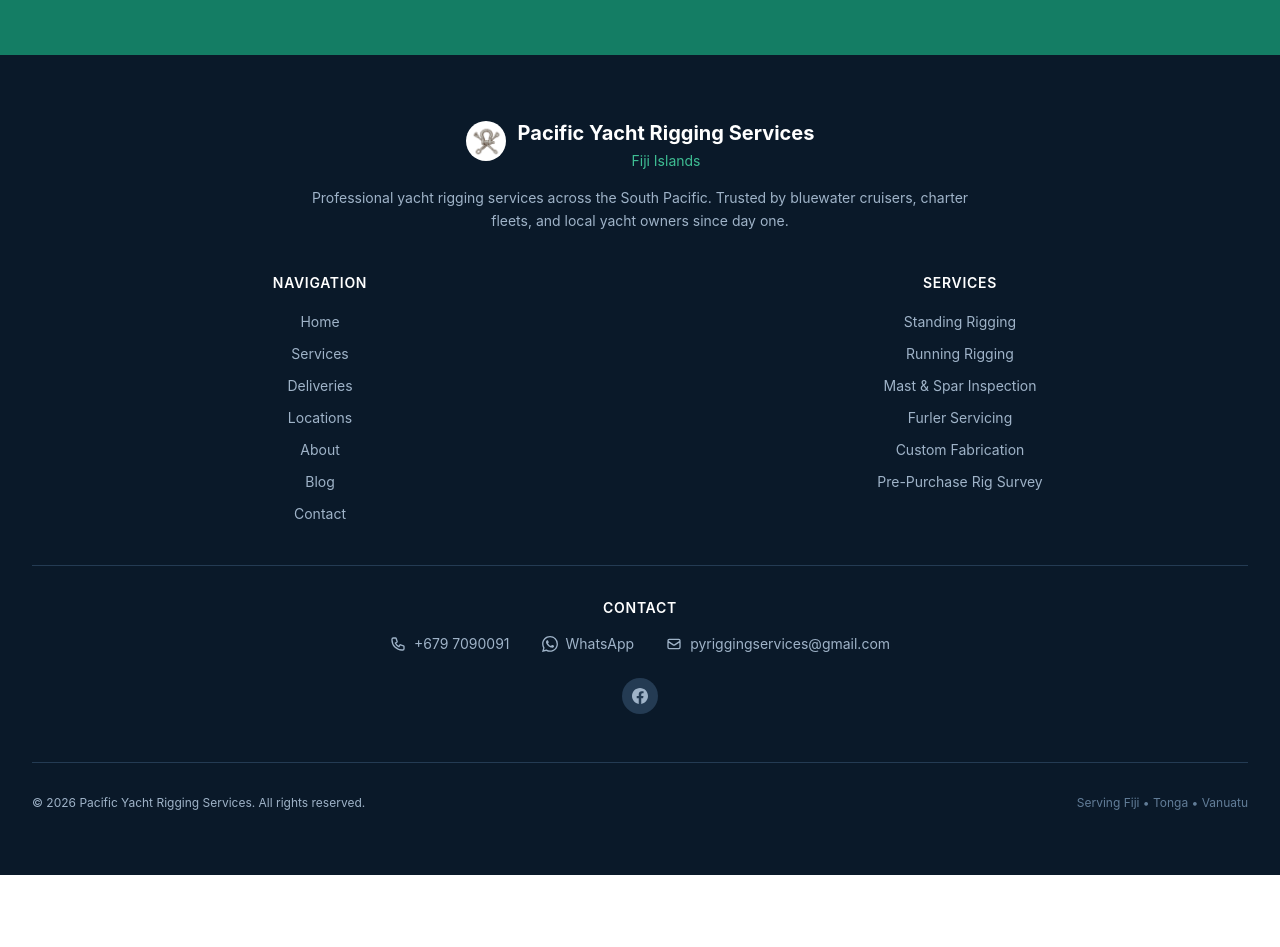
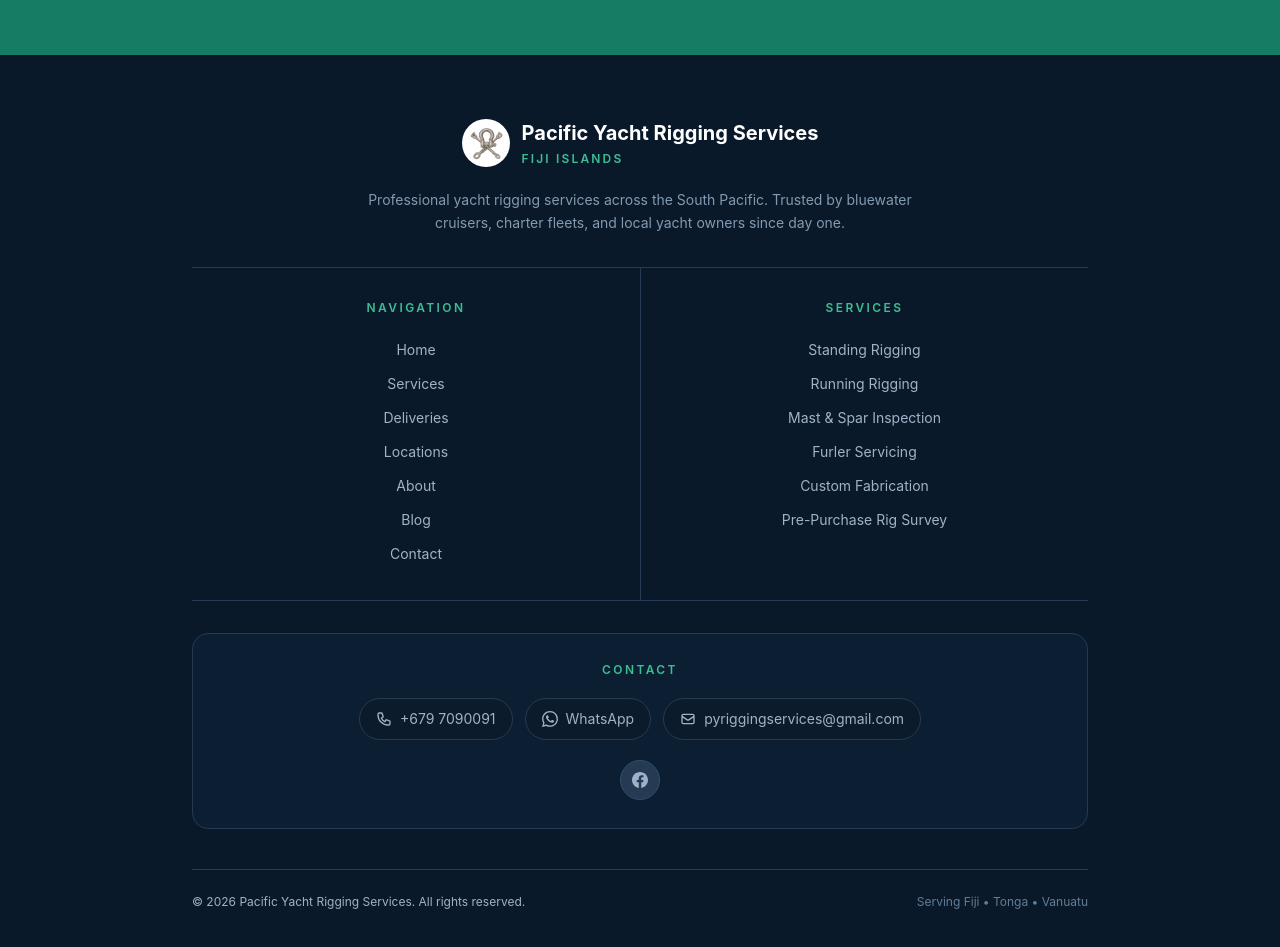
Before and after one commit to Mivia-V1/pacific-yacht-riggers, a Next.js app: page / in a window 1280 px wide. Shown: the part 4620-5567 px from the top of the page. Before the commit the page ends 5495 px from the top, so only its background shows below. Built offline with nearby package versions, Linux system fonts and the light colour scheme.

Commit message:
Polish footer alignment and spacing

```diff
--- a/src/components/Footer.tsx
+++ b/src/components/Footer.tsx
@@ -7,15 +7,15 @@ export default function Footer() {
 
   return (
     <footer className="bg-navy-950 text-navy-300 pb-24 lg:pb-0">
-      <div className="max-w-7xl mx-auto px-4 sm:px-6 lg:px-8 py-12 lg:py-16">
-        <div className="grid grid-cols-2 gap-x-8 gap-y-10 lg:gap-x-16">
+      <div className="mx-auto max-w-5xl px-4 py-12 sm:px-6 lg:px-8 lg:py-16">
+        <div className="mx-auto grid max-w-4xl grid-cols-2 gap-y-8">
           {/* Brand */}
           <div className="col-span-2 text-center">
             <Link
               href="/"
-              className="inline-flex items-start justify-center gap-3"
+              className="inline-flex items-center justify-center gap-3"
             >
-              <div className="w-10 h-10 rounded-full bg-white overflow-hidden shrink-0 p-0.5 mt-0.5">
+              <div className="h-12 w-12 shrink-0 overflow-hidden rounded-full bg-white p-0.5">
                 <Image
                   src="/logo.png"
                   alt={`${SITE_NAME} logo`}
@@ -25,11 +25,15 @@ export default function Footer() {
                 />
               </div>
               <div>
-                <h3 className="text-white font-bold text-xl">{SITE_NAME}</h3>
-                <p className="text-teal-400 text-sm mt-1">Fiji Islands</p>
+                <h3 className="text-left text-lg font-bold leading-tight text-white sm:text-xl">
+                  {SITE_NAME}
+                </h3>
+                <p className="mt-1 text-left text-xs font-semibold uppercase tracking-[0.18em] text-teal-400">
+                  Fiji Islands
+                </p>
               </div>
             </Link>
-            <p className="mx-auto mt-4 max-w-2xl text-sm leading-relaxed">
+            <p className="mx-auto mt-4 max-w-xl text-sm leading-relaxed text-navy-400">
               Professional yacht rigging services across the South Pacific.
               Trusted by bluewater cruisers, charter fleets, and local yacht
               owners since day one.
@@ -37,16 +41,16 @@ export default function Footer() {
           </div>
 
           {/* Navigation */}
-          <div className="text-center">
-            <h4 className="text-white font-semibold text-sm uppercase tracking-wider mb-4">
+          <div className="border-y border-navy-800 px-3 py-8 text-center sm:px-10">
+            <h4 className="mb-5 text-xs font-semibold uppercase tracking-[0.2em] text-teal-400">
               Navigation
             </h4>
-            <ul className="space-y-2">
+            <ul className="space-y-1.5">
               {NAV_LINKS.map((link) => (
                 <li key={link.href}>
                   <Link
                     href={link.href}
-                    className="text-sm hover:text-teal-400 transition-colors"
+                    className="inline-flex rounded-md px-2 py-1 text-sm transition-colors hover:bg-navy-900 hover:text-white"
                   >
                     {link.label}
                   </Link>
@@ -56,15 +60,15 @@ export default function Footer() {
           </div>
 
           {/* Services */}
-          <div className="text-center">
-            <h4 className="text-white font-semibold text-sm uppercase tracking-wider mb-4">
+          <div className="border-y border-l border-navy-800 px-3 py-8 text-center sm:px-10">
+            <h4 className="mb-5 text-xs font-semibold uppercase tracking-[0.2em] text-teal-400">
               Services
             </h4>
-            <ul className="space-y-2">
+            <ul className="space-y-1.5">
               <li>
                 <Link
                   href="/services#standing-rigging"
-                  className="text-sm hover:text-teal-400 transition-colors"
+                  className="inline-flex rounded-md px-2 py-1 text-sm transition-colors hover:bg-navy-900 hover:text-white"
                 >
                   Standing Rigging
                 </Link>
@@ -72,7 +76,7 @@ export default function Footer() {
               <li>
                 <Link
                   href="/services#running-rigging"
-                  className="text-sm hover:text-teal-400 transition-colors"
+                  className="inline-flex rounded-md px-2 py-1 text-sm transition-colors hover:bg-navy-900 hover:text-white"
                 >
                   Running Rigging
                 </Link>
@@ -80,7 +84,7 @@ export default function Footer() {
               <li>
                 <Link
                   href="/services#mast-inspection"
-                  className="text-sm hover:text-teal-400 transition-colors"
+                  className="inline-flex rounded-md px-2 py-1 text-sm transition-colors hover:bg-navy-900 hover:text-white"
                 >
                   Mast & Spar Inspection
                 </Link>
@@ -88,7 +92,7 @@ export default function Footer() {
               <li>
                 <Link
                   href="/services#furler-servicing"
-                  className="text-sm hover:text-teal-400 transition-colors"
+                  className="inline-flex rounded-md px-2 py-1 text-sm transition-colors hover:bg-navy-900 hover:text-white"
                 >
                   Furler Servicing
                 </Link>
@@ -96,7 +100,7 @@ export default function Footer() {
               <li>
                 <Link
                   href="/services#custom-fabrication"
-                  className="text-sm hover:text-teal-400 transition-colors"
+                  className="inline-flex rounded-md px-2 py-1 text-sm transition-colors hover:bg-navy-900 hover:text-white"
                 >
                   Custom Fabrication
                 </Link>
@@ -104,7 +108,7 @@ export default function Footer() {
               <li>
                 <Link
                   href="/services#pre-purchase-survey"
-                  className="text-sm hover:text-teal-400 transition-colors"
+                  className="inline-flex rounded-md px-2 py-1 text-sm transition-colors hover:bg-navy-900 hover:text-white"
                 >
                   Pre-Purchase Rig Survey
                 </Link>
@@ -113,15 +117,15 @@ export default function Footer() {
           </div>
 
           {/* Contact */}
-          <div className="col-span-2 border-t border-navy-800 pt-8 text-center">
-            <h4 className="text-white font-semibold text-sm uppercase tracking-wider mb-4">
+          <div className="col-span-2 rounded-2xl border border-navy-800 bg-navy-900/35 px-4 py-7 text-center sm:px-8">
+            <h4 className="mb-5 text-xs font-semibold uppercase tracking-[0.2em] text-teal-400">
               Contact
             </h4>
-            <ul className="flex flex-col items-center justify-center gap-3 text-sm sm:flex-row sm:flex-wrap sm:gap-x-8">
+            <ul className="flex flex-col items-center justify-center gap-3 text-sm sm:flex-row sm:flex-wrap">
               <li>
                 <a
                   href={CONTACT.phoneHref}
-                  className="flex items-center justify-center gap-2 transition-colors hover:text-teal-400"
+                  className="flex items-center justify-center gap-2 rounded-full border border-navy-800 bg-navy-950/60 px-4 py-2.5 transition-colors hover:border-teal-700 hover:text-white"
                 >
                   <svg
                     className="w-4 h-4"
@@ -144,7 +148,7 @@ export default function Footer() {
                   href={CONTACT.whatsappHref}
                   target="_blank"
                   rel="noopener noreferrer"
-                  className="flex items-center justify-center gap-2 transition-colors hover:text-teal-400"
+                  className="flex items-center justify-center gap-2 rounded-full border border-navy-800 bg-navy-950/60 px-4 py-2.5 transition-colors hover:border-teal-700 hover:text-white"
                 >
                   <svg className="w-4 h-4" fill="currentColor" viewBox="0 0 24 24">
                     <path d="M17.472 14.382c-.297-.149-1.758-.867-2.03-.967-.273-.099-.471-.148-.67.15-.197.297-.767.966-.94 1.164-.173.199-.347.223-.644.075-.297-.15-1.255-.463-2.39-1.475-.883-.788-1.48-1.761-1.653-2.059-.173-.297-.018-.458.13-.606.134-.133.298-.347.446-.52.149-.174.198-.298.298-.497.099-.198.05-.371-.025-.52-.075-.149-.669-1.612-.916-2.207-.242-.579-.487-.5-.669-.51-.173-.008-.371-.01-.57-.01-.198 0-.52.074-.792.372-.272.297-1.04 1.016-1.04 2.479 0 1.462 1.065 2.875 1.213 3.074.149.198 2.096 3.2 5.077 4.487.709.306 1.262.489 1.694.625.712.227 1.36.195 1.871.118.571-.085 1.758-.719 2.006-1.413.248-.694.248-1.289.173-1.413-.074-.124-.272-.198-.57-.347m-5.421 7.403h-.004a9.87 9.87 0 01-5.031-1.378l-.361-.214-3.741.982.998-3.648-.235-.374a9.86 9.86 0 01-1.51-5.26c.001-5.45 4.436-9.884 9.888-9.884 2.64 0 5.122 1.03 6.988 2.898a9.825 9.825 0 012.893 6.994c-.003 5.45-4.437 9.884-9.885 9.884m8.413-18.297A11.815 11.815 0 0012.05 0C5.495 0 .16 5.335.157 11.892c0 2.096.547 4.142 1.588 5.945L.057 24l6.305-1.654a11.882 11.882 0 005.683 1.448h.005c6.554 0 11.89-5.335 11.893-11.893a11.821 11.821 0 00-3.48-8.413z" />
@@ -155,7 +159,7 @@ export default function Footer() {
               <li>
                 <a
                   href={`mailto:${CONTACT.email}`}
-                  className="flex items-center justify-center gap-2 transition-colors hover:text-teal-400"
+                  className="flex items-center justify-center gap-2 rounded-full border border-navy-800 bg-navy-950/60 px-4 py-2.5 transition-colors hover:border-teal-700 hover:text-white"
                 >
                   <svg
                     className="w-4 h-4"
@@ -174,12 +178,12 @@ export default function Footer() {
                 </a>
               </li>
             </ul>
-            <div className="mt-6 flex items-center justify-center gap-4">
+            <div className="mt-5 flex items-center justify-center gap-4">
               <a
                 href={CONTACT.facebook}
                 target="_blank"
                 rel="noopener noreferrer"
-                className="w-9 h-9 rounded-full bg-navy-800 hover:bg-teal-600 flex items-center justify-center transition-colors"
+                className="flex h-10 w-10 items-center justify-center rounded-full border border-navy-700 bg-navy-800 transition-colors hover:border-teal-500 hover:bg-teal-600"
                 aria-label="Facebook"
               >
                 <svg className="w-4 h-4" fill="currentColor" viewBox="0 0 24 24">
@@ -191,7 +195,7 @@ export default function Footer() {
         </div>
 
         {/* Bottom Bar */}
-        <div className="mt-12 pt-8 border-t border-navy-800 flex flex-col sm:flex-row justify-between items-center gap-4">
+        <div className="mx-auto mt-10 flex max-w-4xl flex-col items-center justify-between gap-3 border-t border-navy-800 pt-6 sm:flex-row">
           <p className="text-xs">
             &copy; {currentYear} {SITE_NAME}. All rights reserved.
           </p>
```
